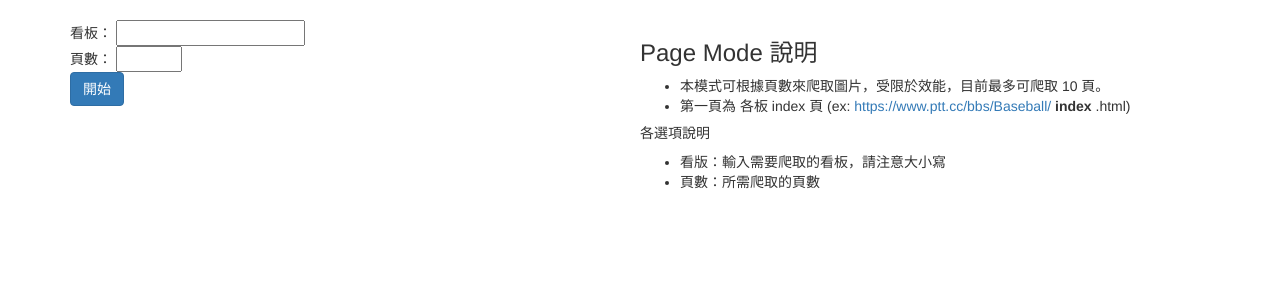
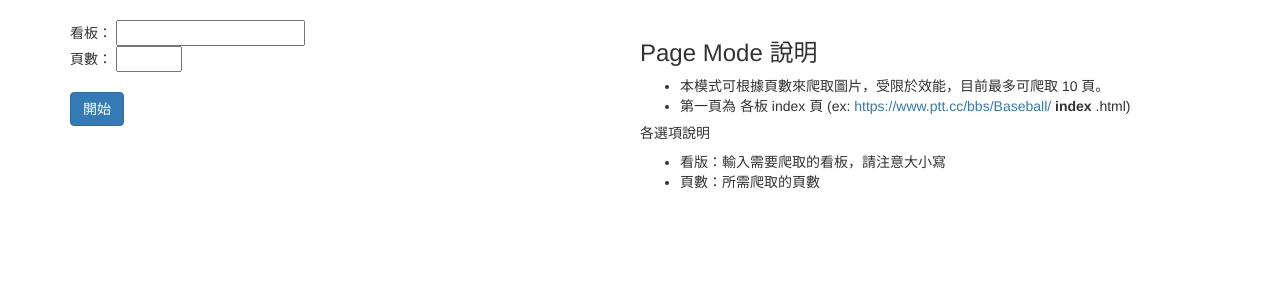
Before and after one commit to aqweteddy/PttCrawlWebsite, a Flask app: page /page_mode in a window 1280 px wide. Shown: the part 108-408 px from the top of the page. Run offline with Flask 2, Linux system fonts and the light colour scheme; some libraries are stand-ins or nearby versions.

Commit message:
make it better

```diff
--- a/requirements.txt
+++ b/requirements.txt
@@ -11,6 +11,7 @@ Flask==1.0.2
 Flask-Bootstrap4==4.0.2
 Flask-Markdown==0.3
 flask-nav==0.6
+gunicorn==19.9.0
 hyperlink==18.0.0
 idna==2.8
 incremental==17.5.0
--- /dev/null
+++ b/runtime.txt
@@ -0,0 +1 @@
+python-3.6.4
--- a/templates/page_mode.html
+++ b/templates/page_mode.html
@@ -10,7 +10,7 @@
     #left {
         width: 50%;
         float: left;
-        align: center;d
+        align: center;
     }
     #right {
         width: 50%;
@@ -52,7 +52,7 @@
                 <br> 頁數：
                 <input type="number" name="pages" id="pages" min=1 max=100>
                 <br>
-{#                <br>#}
+                <br>
                 {#                不限制#}
 {#                <input type="radio" name="option" id="no_lim" value="radio0" checked> 不限制#}
 {#                <br>#}
```
Also changed, not shown: 1 other file.
